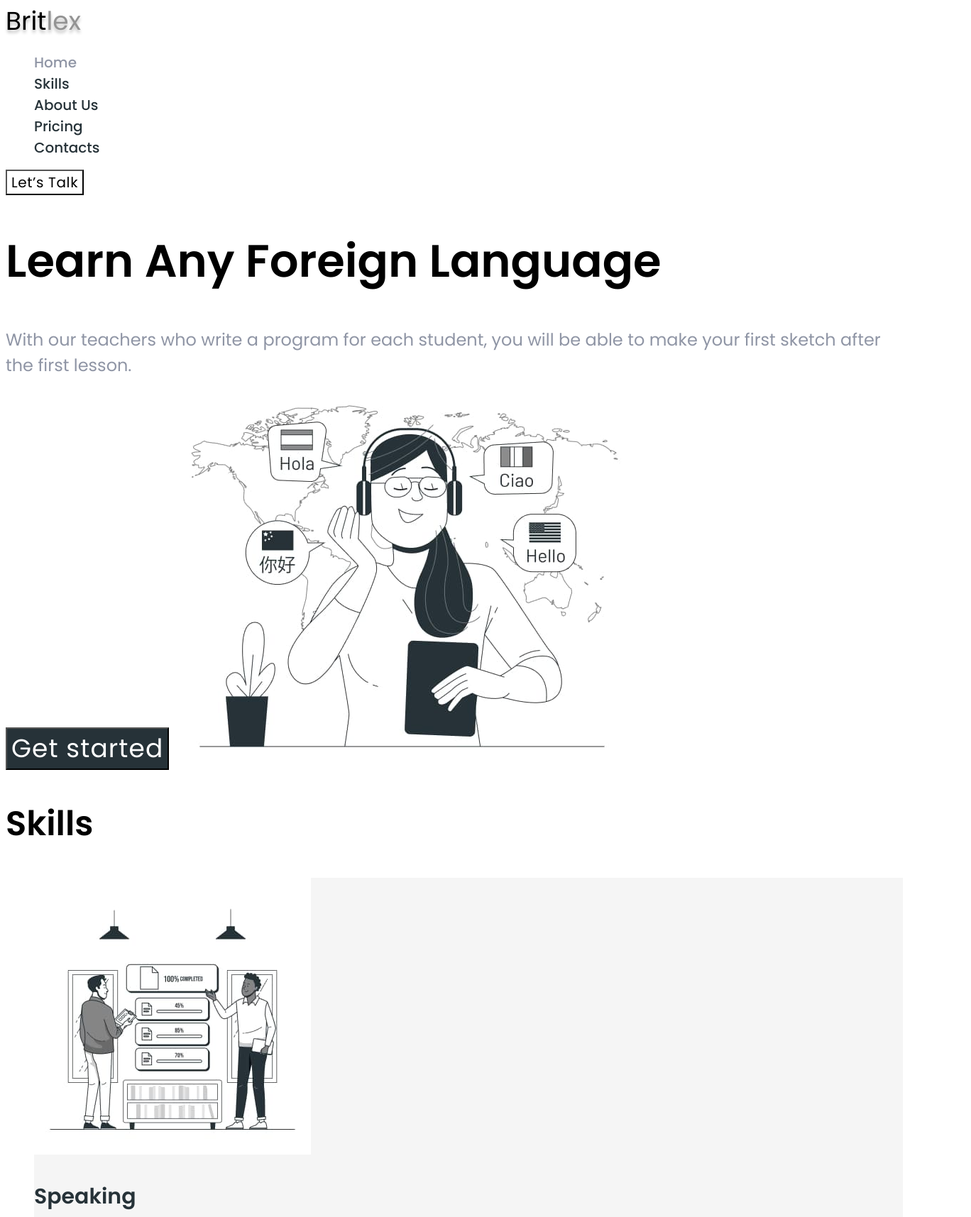
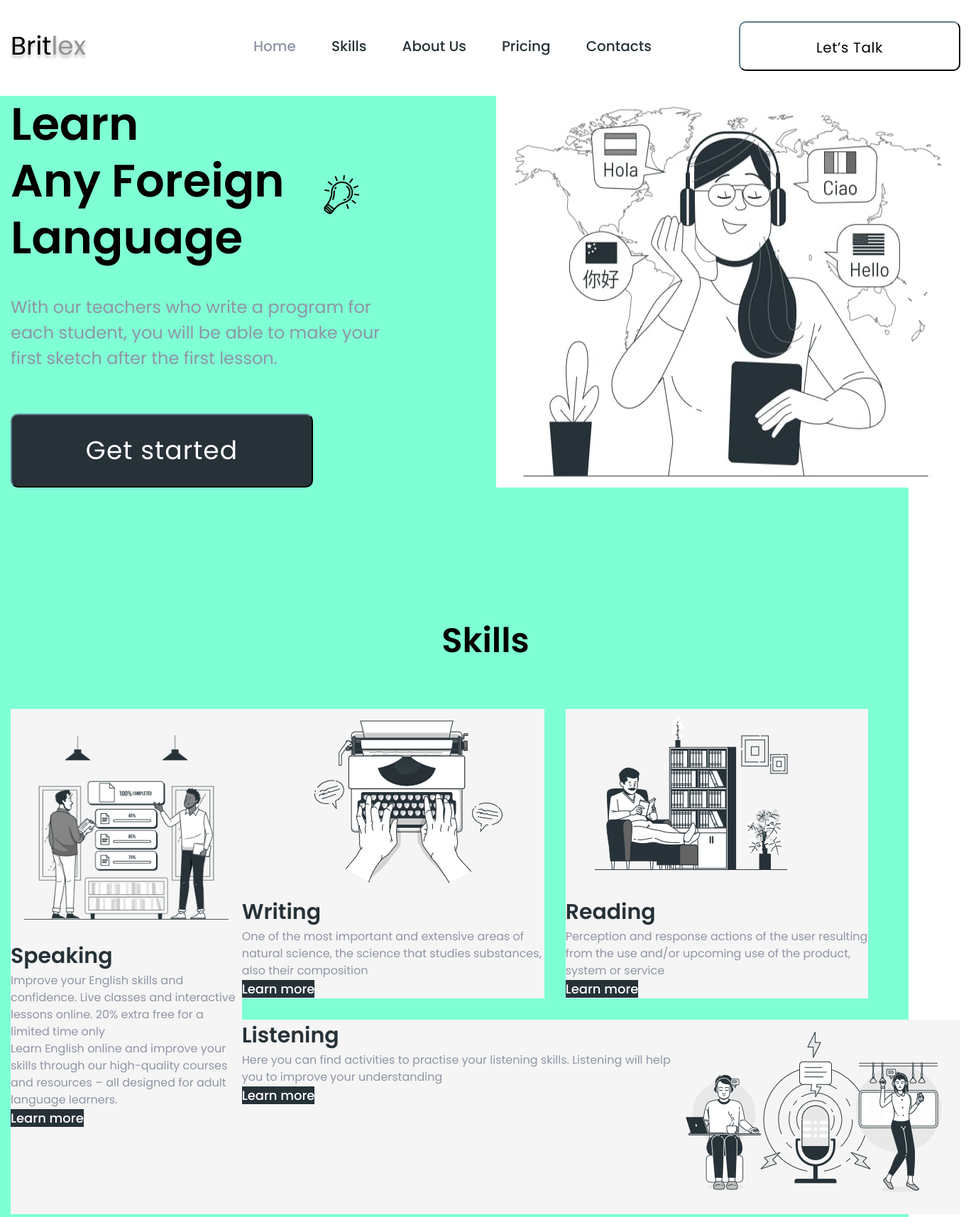
Before and after one commit to Viktorr22/Britlex, a plain HTML site: page index.html in a window 1280 px wide. Shown: the part 5-1720 px from the top of the page at 71% size, 1368 px wide, since content can reach past the window. Drawn offline with nearby package versions, Linux system fonts and the light colour scheme.

Commit message:
brit-block

```diff
--- a/index.html
+++ b/index.html
@@ -11,11 +11,16 @@
       href="https://fonts.googleapis.com/css2?family=Poppins:wght@400;500;600&display=swap"
       rel="stylesheet"
     />
+    <link
+      rel="stylesheet"
+      href="https://cdn.jsdelivr.net/npm/modern-normalize@1.1.0/modern-normalize.min.css"
+    />
     <link rel="stylesheet" href="./styles/styles.css" />
   </head>
   <body>
     <!--header-->
     <header class="header">
+      <div class="header-container container">
         <a href="./index.html" class="logo">Brit<span class="lex">lex</span></a>
         <nav class="nav">
           <ul class="menu">
@@ -26,31 +31,43 @@
             <li class="item"><a href="#contact_us" class="link">Contacts</a></li>
           </ul>
         </nav>
-
         <button type="button" class="header-button">Let’s Talk</button>
+      </div>
     </header>
     <main>
       <!--Hero-->
-      <section class="hero">
-        <h1 class="hero-title">Learn Any Foreign Language</h1>
+      <section class="section hero">
+        <div class="container hero-container">
+          <div class="hero-img">
+            <div class="bulb-hero">
+              <h1 class="hero-title">
+                Learn <br />
+                Any Foreign Language
+              </h1>
+              <img src="./img/bulb-icon.png" alt="bulb" title="bulb" width="85" />
+            </div>
             <p class="hero-text">
               With our teachers who write a program for each student, you will be able to make your
               first sketch after the first lesson.
             </p>
             <button class="hero-button">Get started</button>
+          </div>
+
           <img
             src="./img/learning-languages.jpg"
             alt="Girl wearing headphones"
             title="girl wearing headphones"
             width="654"
           />
+        </div>
       </section>
       <!--Skills-->
-      <section class="skills">
+      <section class="section skills">
+        <div class="container">
           <h2 id="skills" class="skills-title">Skills</h2>
           <ul class="skills-list">
             <li class="skills-item">
-            <img src="./img/speaking.jpg" alt="Speaking" width="390" />
+              <img src="./img/speaking.png" alt="Speaking" width="390" />
               <h3 class="skills-list-title">Speaking</h3>
               <p class="skills-text">
                 Improve your English skills and confidence. Live classes and interactive lessons
@@ -62,8 +79,9 @@
               </p>
               <a href="#" class="skills-link">Learn more</a>
             </li>
-          <li class="skills-item">
-            <img src="./img/writing.jpg" alt="Writing" width="390" />
+            <div class="skills-blok-second">
+              <li class="skills-item vertical">
+                <img src="./img/writing.png" alt="Writing" width="390" />
                 <h3 class="skills-list-title">Writing</h3>
                 <p class="skills-text">
                   One of the most important and extensive areas of natural science, the science that
@@ -71,34 +89,40 @@
                 </p>
                 <a href="#" class="skills-link">Learn more</a>
               </li>
-          <li class="skills-item">
-            <img src="./img/reading.jpg" alt="Reading" width="390" />
+              <li class="skills-item vertical">
+                <img src="./img/reading.png" alt="Reading" width="390" />
                 <h3 class="skills-list-title">Reading</h3>
                 <p class="skills-text">
-              Perception and response actions of the user resulting from the use and/or upcoming use
-              of the product, system or service
+                  Perception and response actions of the user resulting from the use and/or upcoming
+                  use of the product, system or service
                 </p>
                 <a href="#" class="skills-link">Learn more</a>
               </li>
-          <li class="skills-item">
-            <img src="./img/listening.jpg" alt="Listening" width="410" />
+              <li class="skills-item skills-blok-third">
+                <div>
                   <h3 class="skills-list-title">Listening</h3>
                   <p class="skills-text">
-              Here you can find activities to practise your listening skills. Listening will help
-              you to improve your understanding
+                    Here you can find activities to practise your listening skills. Listening will
+                    help you to improve your understanding
                   </p>
                   <a href="#" class="skills-link">Learn more</a>
+                </div>
+                <img src="./img/listening.png" alt="Listening" width="410" />
               </li>
+            </div>
           </ul>
+        </div>
       </section>
       <!--About Us-->
-      <section class="about">
+      <section class="section about">
+        <div class="container about-block">
+          <div class="about-block-first">
             <h2 id="about_us" class="about-title">About Us</h2>
             <p class="about-text">
-          The model offers a framework for discussing problems related to the user's experience, as
-          well as possible ways and means of solving them. Application development begins at the top
-          level (strategy), where the future software product is described quite abstractly from the
-          point of view of the expectations of both users and the customer.
+              The model offers a framework for discussing problems related to the user's experience,
+              as well as possible ways and means of solving them. Application development begins at
+              the top level (strategy), where the future software product is described quite
+              abstractly from the point of view of the expectations of both users and the customer.
             </p>
             <ul class="about-list">
               <li class="about-item">
@@ -111,21 +135,28 @@
               </li>
               <li class="about-item">
                 <p class="about-figure">6</p>
-            <p class="figure-text">Foreign languages</p>
+                <p class="figure-text">
+                  Foreign <br />
+                  languages
+                </p>
               </li>
             </ul>
+          </div>
+
           <img src="./img/business-competition-bro-1.jpg" alt="Man with flag" width="540" />
+        </div>
       </section>
       <!--Pricing-->
-      <section class="pricing">
+      <section class="section pricing">
+        <div class="container">
           <h2 id="pricing" class="pricing-title">Pricing</h2>
           <ul class="pricing-list">
             <li class="pricing-item">
               <img src="./img/online-1.jpg" alt="online lesson" width="425" />
               <h3 class="pricing-option">Self-study online course</h3>
               <p class="pricing-text">
-              Start learning English online in live classes with qualified EC teachers and students
-              from all over the world.
+                Start learning English online in live classes with qualified EC teachers and
+                students from all over the world.
               </p>
               <p class="pricing-price">&#163;5.99</p>
               <p class="pricing-period">per month</p>
@@ -149,26 +180,31 @@
               <p class="pricing-period">per month</p>
             </li>
           </ul>
+        </div>
       </section>
       <!--Contact-->
-      <section class="contacts">
+      <section class="section contacts">
+        <div class="container">
           <h2 id="contact_us" class="contacts-title">Contact Us</h2>
           <img src="./img/contact(1).jpg" alt="running man" width="425" />
           <p class="contacts-text">
-          Discover your current English level by taking our free online English test. Sign up to our
-          newsletter for learning tips and free resources
+            Discover your current English level by taking our free online English test. Sign up to
+            our newsletter for learning tips and free resources
           </p>
           <button type="button" class="contacts-button">Subscribe</button>
+        </div>
       </section>
     </main>
     <!--footer-->
     <footer class="footer">
+      <div class="container">
         <a href="./index.html" class="logo">Brit<span class="lex">lex</span></a>
         <ul class="footer-list">
           <li class="footer-item"><a href="#" class="footer-link">Terms and Conditions</a></li>
           <li class="footer-item"><a href="#" class="footer-link">Privacy Policy</a></li>
           <li class="footer-item"><a href="#" class="footer-link">Cookie Policy</a></li>
         </ul>
+      </div>
     </footer>
   </body>
 </html>
--- a/styles/styles.css
+++ b/styles/styles.css
@@ -1,3 +1,36 @@
+img {
+  display: block;
+  max-width: 100%;
+  height: auto;
+}
+html {
+  box-sizing: border-box;
+}
+*,
+*::before,
+*::after {
+  box-sizing: inherit;
+}
+
+h1,
+h2,
+h3,
+h4,
+p {
+  margin-top: 0;
+  margin-bottom: 0;
+}
+
+ul,
+ol {
+  margin-top: 0;
+  margin-bottom: 0;
+  padding-left: 0;
+}
+
+button {
+  cursor: pointer;
+}
 :root {
   --primary-font: 'Poppins', sans-serif;
   --primary-text-color: #8f95a5;
@@ -12,7 +45,28 @@ body {
   color: var(--primary-text-color);
   background-color: var(--primary-bg-color);
 }
+.container {
+  width: 1368px;
+  padding-left: 15px;
+  padding-right: 15px;
+  margin-left: auto;
+  margin-right: auto;
+}
+.section {
+  padding-top: 90px;
+  padding-bottom: 90px;
+  background-color: aquamarine;
+}
+.hero {
+  padding-top: 0px;
+}
 /* header */
+
+.header-container {
+  display: flex;
+  align-items: center;
+}
+
 .logo {
   font-size: 36px;
   line-height: 1.5;
@@ -21,6 +75,7 @@ body {
   color: var(--title-section-color);
   text-shadow: 0px 4px 4px rgba(0, 0, 0, 0.25);
   text-decoration: none;
+  margin-right: 236px;
 }
 .lex {
   color: #939393;
@@ -31,6 +86,9 @@ body {
   line-height: 1.5;
   color: var(--menu-text-color);
   text-decoration: none;
+  padding-top: 55px;
+  padding-bottom: 55px;
+  display: block;
 }
 .link:hover,
 .link:focus {
@@ -41,6 +99,8 @@ body {
 }
 .menu {
   list-style: none;
+  display: flex;
+  column-gap: 50px;
 }
 .header-button {
   font-family: inherit;
@@ -49,22 +109,42 @@ body {
   text-align: center;
   letter-spacing: 0.03em;
   background-color: var(--primary-bg-color);
-  cursor: pointer;
+  margin-left: auto;
+
+  width: 312px;
+  height: 70px;
+  border-radius: 10px;
+  border-color: var(--menu-text-color);
+  padding: 20px 56px;
 }
 .header-button:hover,
 .header-button:focus {
   color: var(--primary-text-color);
 }
 /* hero */
+.bulb-hero {
+  display: flex;
+  align-items: center;
+}
+.hero-container {
+  display: flex;
+}
+.hero-img {
+  margin-right: 144px;
+}
 .hero-title {
   font-weight: 600;
   font-size: 64px;
   line-height: 1.25;
   color: var(--title-section-color);
+  width: 386px;
+  margin-right: 35px;
+  margin-bottom: 40px;
 }
 .hero-text {
   font-size: 24px;
   line-height: 1.5;
+  margin-bottom: 60px;
 }
 .hero-button {
   font-family: inherit;
@@ -74,7 +154,11 @@ body {
   letter-spacing: 0.03em;
   color: var(--primary-bg-color);
   background-color: var(--menu-text-color);
-  cursor: pointer;
+
+  width: 426px;
+  border-radius: 10px;
+  border-color: var(--menu-text-color);
+  padding: 23px 64px;
 }
 .hero-button:hover,
 .hero-button:focus {
@@ -86,10 +170,25 @@ body {
   font-size: 48px;
   line-height: 1.5;
   color: var(--title-section-color);
+  margin-bottom: 60px;
+  text-align: center;
 }
 .skills-list {
   list-style: none;
+  display: flex;
 }
+.skills-blok-second {
+  display: flex;
+  flex-wrap: wrap;
+  gap: 30px;
+}
+.skills-blok-third {
+  display: flex;
+}
+.vertical {
+  flex-basis: 426px;
+}
+
 .skills-list-title {
   font-weight: 600;
   font-size: 30px;
@@ -116,11 +215,19 @@ body {
   background-color: var(--skills-bg-color);
 }
 /* about us */
+
+.about-block {
+  display: flex;
+}
+.about-block-first {
+  margin-right: 146px;
+}
 .about-title {
   font-weight: 600;
   font-size: 48px;
   line-height: 1.5;
   color: var(--title-section-color);
+  margin-bottom: 60px;
 }
 .about-text {
   font-size: 20px;
@@ -128,23 +235,40 @@ body {
 }
 .about-list {
   list-style: none;
+  display: flex;
+  column-gap: 131px;
 }
 .about-figure {
   font-weight: 600;
   font-size: 48px;
   line-height: 1.5;
   color: var(--menu-text-color);
+  text-align: center;
 }
 .figure-text {
   font-size: 20px;
   line-height: 1.5;
+  text-align: center;
 }
 /* pricing */
+
 .pricing-title {
   font-weight: 600;
   font-size: 48px;
   line-height: 1.5;
   color: var(--title-section-color);
+  margin-right: auto;
+  margin-left: auto;
+  text-align: center;
+  margin-bottom: 60px;
+}
+.pricing-list {
+  display: flex;
+  column-gap: 30px;
+  list-style: none;
+}
+.pricing-item {
+  flex-basis: calc(100% / 3);
 }
 .pricing-option {
   font-weight: 600;
@@ -152,6 +276,8 @@ body {
   line-height: 1.6;
   text-transform: capitalize;
   color: var(--menu-text-color);
+  margin-top: 31px;
+  margin-bottom: 20px;
 }
 .pricing-text {
   font-size: 20px;
@@ -161,12 +287,10 @@ body {
   font-size: 24px;
   line-height: 1.5;
   color: var(--menu-text-color);
-  /* text-align: center; */
 }
 .pricing-period {
   font-size: 18px;
   line-height: 1.5;
-  /* text-align: center; */
   color: #546269;
 }
 
```
Also changed, not shown: img/bulb-icon.png (added), img/listening.jpg (deleted), img/listening.png (added), img/reading.jpg (deleted), img/reading.png (added), img/speaking.jpg (deleted), img/speaking.png (added), img/writing.jpg (deleted), img/writing.png (added). Lines whose indentation alone changed are shown as unchanged.
